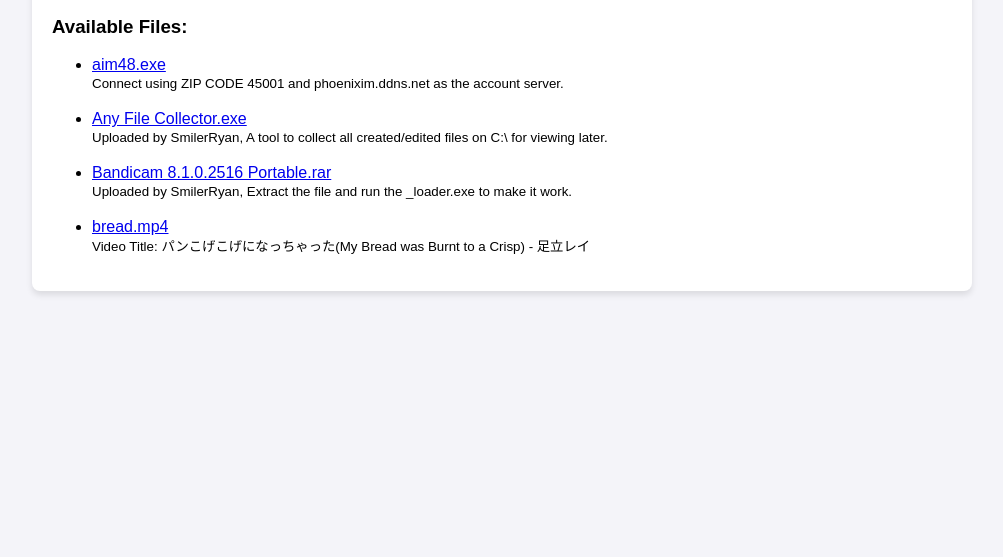
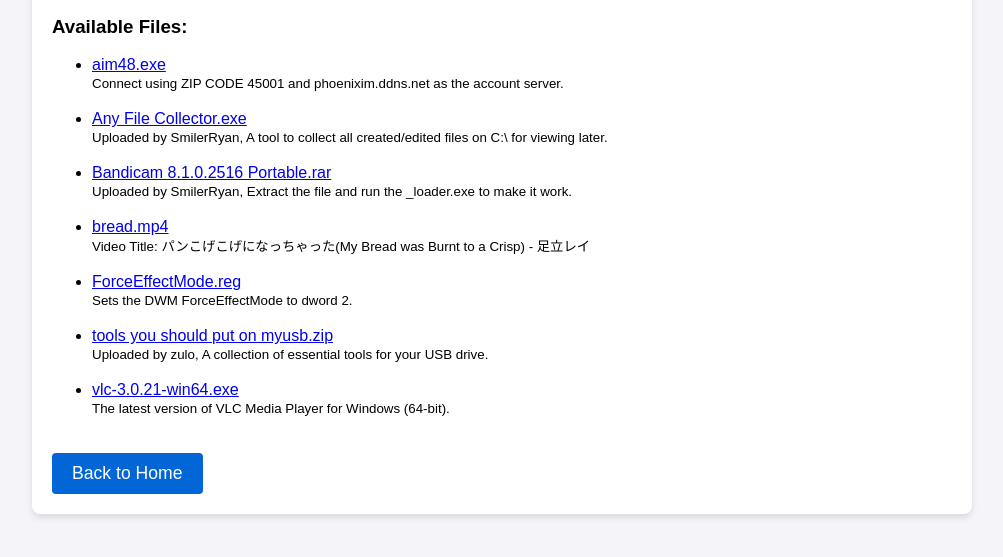
Before and after one commit to zeq1568/myfile.github.io, a plain HTML site: page files.html in a window 1280 px wide. Shown: the part 151-708 px from the top of the page, without its empty margins (138-1141 px from the left). Drawn offline with Linux system fonts and the light colour scheme.

Commit message:
Update files.html (re-add missing content)

```diff
--- a/files.html
+++ b/files.html
@@ -33,3 +33,25 @@
             <a href="https://github.com/zeq1568/zeq1568.github.io/raw/refs/heads/master/files/bread.mp4" target="_blank">bread.mp4</a><br>
             <small>Video Title: パンこげこげになっちゃった(My Bread was Burnt to a Crisp) - 足立レイ</small>
         </li>
+        <br>
+        <li>
+            <a href="https://github.com/zeq1568/zeq1568.github.io/raw/refs/heads/main/files/ForceEffectMode.reg" target="_blank">ForceEffectMode.reg</a><br>
+            <small>Sets the DWM ForceEffectMode to dword 2.</small>
+        </li>
+        <br>
+        <li>
+            <a href="https://github.com/zeq1568/zeq1568.github.io/raw/refs/heads/main/files/tools%20you%20should%20put%20on%20myusb.zip" target="_blank">tools you should put on myusb.zip</a><br>
+            <small>Uploaded by zulo, A collection of essential tools for your USB drive.</small>
+        </li>
+        <br>
+        <li>
+            <a href="https://mirror.turbozoneinternet.net.br/videolan/vlc/3.0.21/win64/vlc-3.0.21-win64.exe" target="_blank">vlc-3.0.21-win64.exe</a><br>
+            <small>The latest version of VLC Media Player for Windows (64-bit).</small>
+        </li>
+    </ul>
+
+    <a href="https://zeq1568.github.io" class="button">Back to Home</a>
+</div>
+
+</body>
+</html>
```
